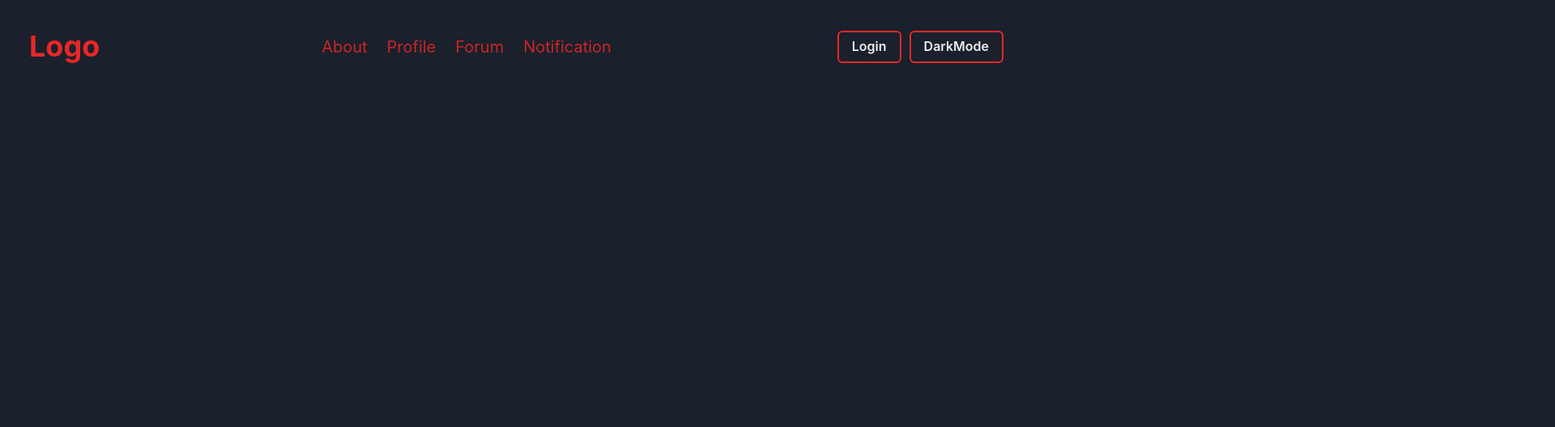
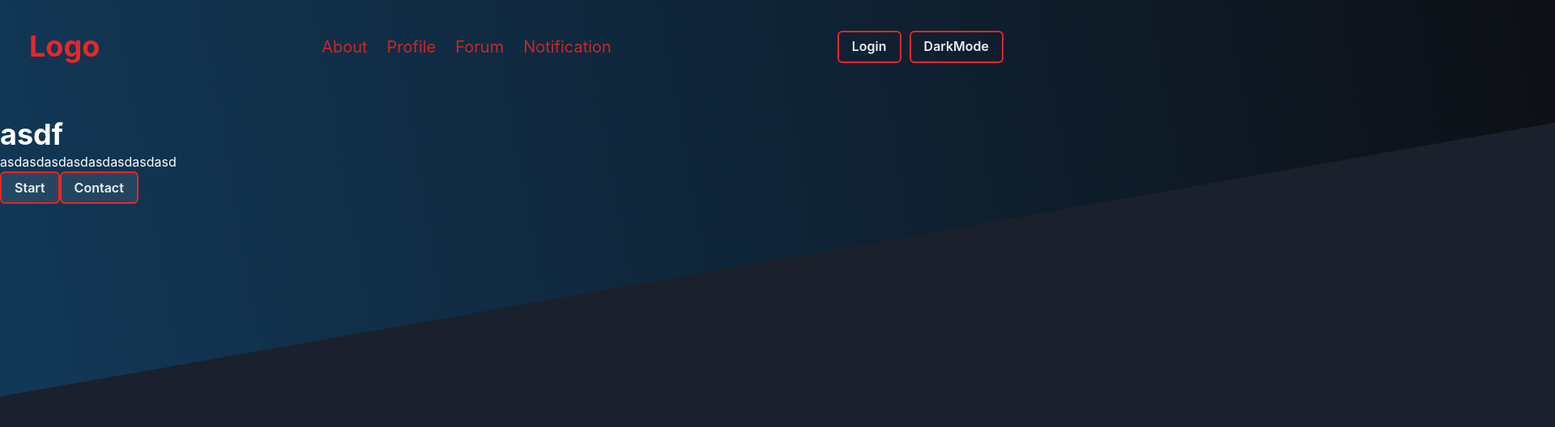
Before and after one commit to joseph0926/Barca-Market, a Next.js app: page / in a window 1280 px wide. Shown: the top 528 px of the page at 81% size, 1920 px wide, since content can reach past the window. Built offline with nearby package versions, Linux system fonts and the light colour scheme.

Commit message:
#21 그라데이션 적용

```diff
--- /dev/null
+++ b/src/components/home/Gradient.js
@@ -0,0 +1,33 @@
+import { Box, keyframes } from "@chakra-ui/react";
+import { useSelector } from "react-redux";
+
+const gradient = keyframes`
+  0% {background-position: 0% 50%}
+  50% {background-position: 100% 50%}
+  100% {background-position: 0% 50%}
+`;
+
+const GradientBox = (props) => {
+  const { mode } = useSelector((state) => state.ui);
+
+  const bgGradientLight = "linear(to-l, rgba(232, 39, 39, 0.8), rgba(255, 255, 255, 0.5), rgba(0, 153, 255, 0.8))";
+  const bgGradientDark = "linear(to-l, rgba(232, 39, 39, 0.3), rgba(0, 0, 0, 0.5), rgba(0, 153, 255, 0.3))";
+
+  return (
+    <Box
+      bgGradient={mode === "dark" ? bgGradientDark : bgGradientLight}
+      bgSize="200% 200%"
+      w="200%"
+      h="970px"
+      transform="rotate(-10deg)"
+      position="absolute"
+      top="-600px"
+      left="-50%"
+      zIndex="-1"
+      animation={`${gradient} 6s ease infinite`}
+      {...props}
+    />
+  );
+};
+
+export default GradientBox;
--- a/src/components/home/Hero.js
+++ b/src/components/home/Hero.js
@@ -1,4 +1,4 @@
-import { Box, Button, Heading } from "@chakra-ui/react";
+import { Box, Button, Heading, Text } from "@chakra-ui/react";
 
 const Hero = () => {
   return (
--- a/src/pages/index.js
+++ b/src/pages/index.js
@@ -1,3 +1,13 @@
-const HomePage = () => {};
+import GradientBox from "../components/home/Gradient.js";
+import Hero from "../components/home/Hero.js";
+
+const HomePage = () => {
+  return (
+    <>
+      <GradientBox></GradientBox>
+      <Hero />
+    </>
+  );
+};
 
 export default HomePage;
```
